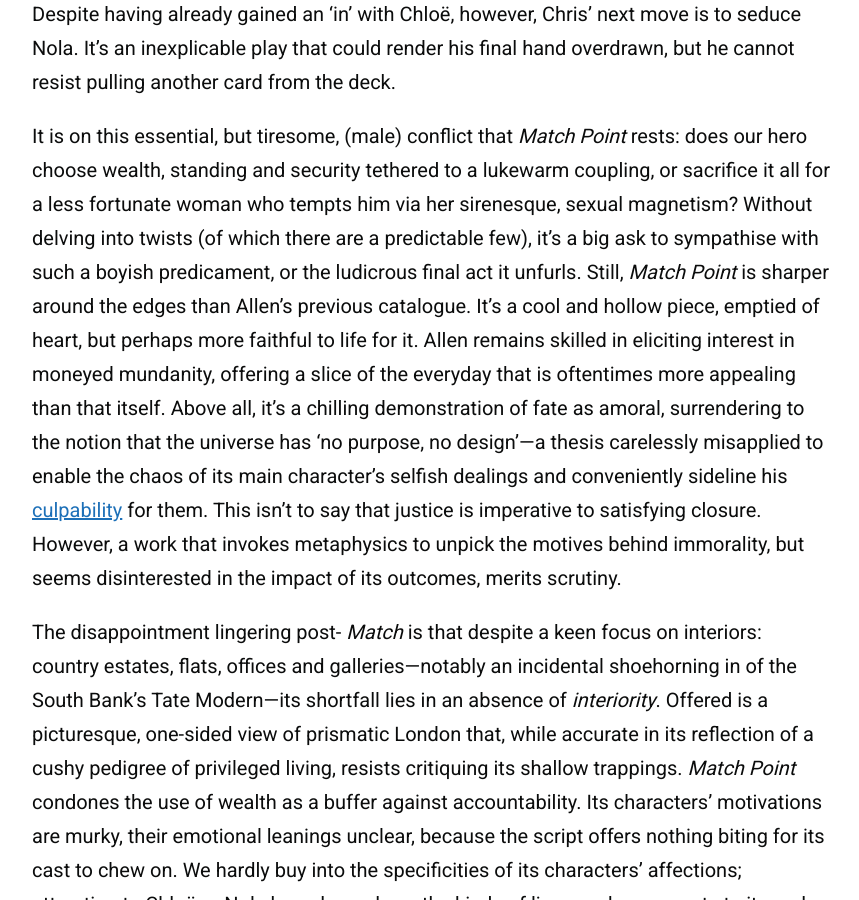
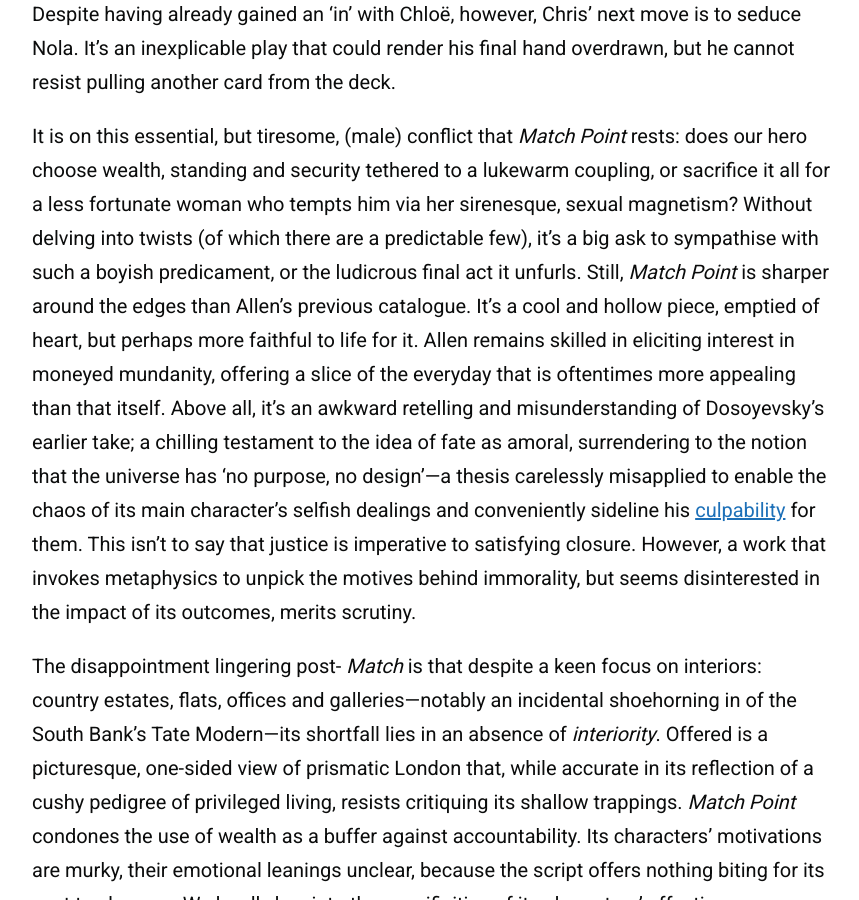
Before and after one commit to zoeurl/zoedowney.github.io, a Jekyll site: the page built from _posts/2024-02-22-match-point.md, in a window 1280 px wide and 900 px high, scrolled down 2695 px. Shown: the whole window, without its empty margins (208-1067 px from the left). Built offline with Jekyll 4.4.1, drawn with Linux system fonts in a browser that asks for light colours.

Commit message:
Update 2024-02-22-match-point.md

```diff
--- a/_posts/2024-02-22-match-point.md
+++ b/_posts/2024-02-22-match-point.md
@@ -21,6 +21,6 @@
 
 It’s a relief to witness a Woody Allen leading man who isn’t doing his most earnest impression of the director. Even so, comparisons can be made with Michael Caine’s neurotic slash lovesick Elliot in the earlier feature _Hannah and Her Sisters_. Similarly, Chris finds himself love-stricken with a taken woman: Tom’s fiancée, sultry out-of-work actor Nola Rice (Scarlett Johansson). An American divorcée in the manner of Wallis Simpson, Nola fails to win the approval of the stuck-up Hewitts. Indeed, while Chris plays tennis with ease, Nola dabbles with ping-pong and resides on the losing side of the social ‘net’. Despite having already gained an ‘in’ with Chloë, however, Chris’ next move is to seduce Nola. It’s an inexplicable play that could render his final hand overdrawn, but he cannot resist pulling another card from the deck.
 
-It is on this essential, but tiresome, (male) conflict that _Match Point_ rests: does our hero choose wealth, standing and security tethered to a lukewarm coupling, or sacrifice it all for a less fortunate woman who tempts him via her sirenesque, sexual magnetism? Without delving into twists (of which there are a predictable few), it's a big ask to sympathise with such a boyish predicament, or the ludicrous final act it unfurls. Still, _Match Point_ is sharper around the edges than Allen’s previous catalogue. It’s a cool and hollow piece, emptied of heart, but perhaps more faithful to life for it. Allen remains skilled in eliciting interest in moneyed mundanity, offering a slice of the everyday that is oftentimes more appealing than that itself. Above all, it’s a chilling demonstration of fate as amoral, surrendering to the notion that the universe has ‘no purpose, no design’—a thesis carelessly misapplied to enable the chaos of its main character’s selfish dealings and conveniently sideline his [culpability](https://www.theguardian.com/film/2023/sep/08/woody-allen-venice-applause-metoo) for them. This isn't to say that justice is imperative to satisfying closure. However, a work that invokes metaphysics to unpick the motives behind immorality, but seems disinterested in the impact of its outcomes, merits scrutiny.
+It is on this essential, but tiresome, (male) conflict that _Match Point_ rests: does our hero choose wealth, standing and security tethered to a lukewarm coupling, or sacrifice it all for a less fortunate woman who tempts him via her sirenesque, sexual magnetism? Without delving into twists (of which there are a predictable few), it's a big ask to sympathise with such a boyish predicament, or the ludicrous final act it unfurls. Still, _Match Point_ is sharper around the edges than Allen’s previous catalogue. It’s a cool and hollow piece, emptied of heart, but perhaps more faithful to life for it. Allen remains skilled in eliciting interest in moneyed mundanity, offering a slice of the everyday that is oftentimes more appealing than that itself. Above all, it’s an awkward retelling and misunderstanding of Dosoyevsky's earlier take; a chilling testament to the idea of fate as amoral, surrendering to the notion that the universe has ‘no purpose, no design’—a thesis carelessly misapplied to enable the chaos of its main character’s selfish dealings and conveniently sideline his [culpability](https://www.theguardian.com/film/2023/sep/08/woody-allen-venice-applause-metoo) for them. This isn't to say that justice is imperative to satisfying closure. However, a work that invokes metaphysics to unpick the motives behind immorality, but seems disinterested in the impact of its outcomes, merits scrutiny.
 
 The disappointment lingering post- _Match_ is that despite a keen focus on interiors: country estates, flats, offices and galleries—notably an incidental shoehorning in of the South Bank’s Tate Modern—its shortfall lies in an absence of _interiority_. Offered is a picturesque, one-sided view of prismatic London that, while accurate in its reflection of a cushy pedigree of privileged living, resists critiquing its shallow trappings. _Match Point_ condones the use of wealth as a buffer against accountability. Its characters' motivations are murky, their emotional leanings unclear, because the script offers nothing biting for its cast to chew on. We hardly buy into the specificities of its characters' affections; attraction to Chloë or Nola based merely on the kinds of lives each represents to its male protagonist—women (once again) reduced to types. And, although held captive by greed in a moral vacuum, Rhys-Meyers' Chris is the emptiest shell, tedious in his indecision and indifference towards all but assets attained. Rarely does the film seek to offset its casual infidelity and gloomy cynicism through satire which (forgive me) could be the entire _Point_. The meaningful takeaway is that the hand one is dealt early on in life does not have final word on the state of play. But, for Woody Allen, it has become a sport of one director trying to cling onto his racket and serve with it, too.
```
